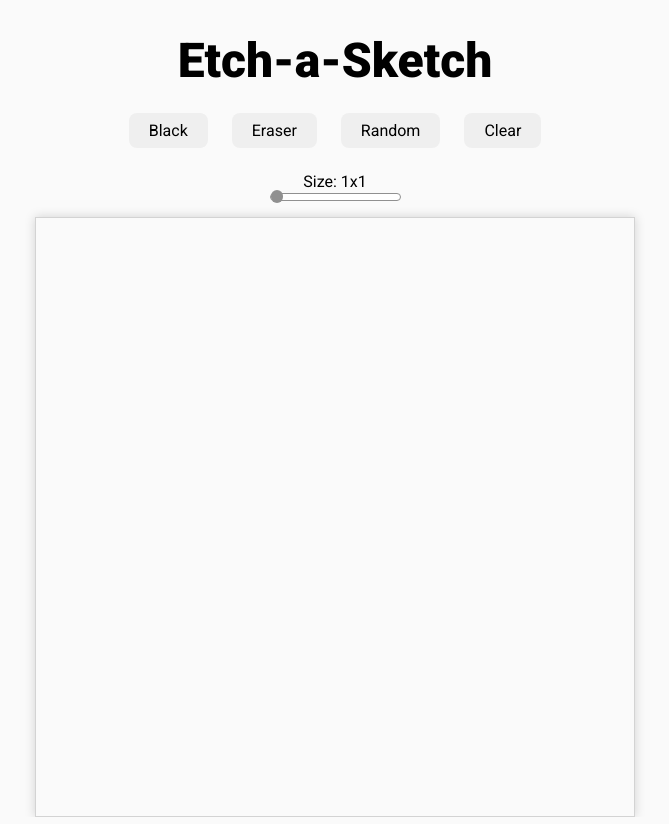
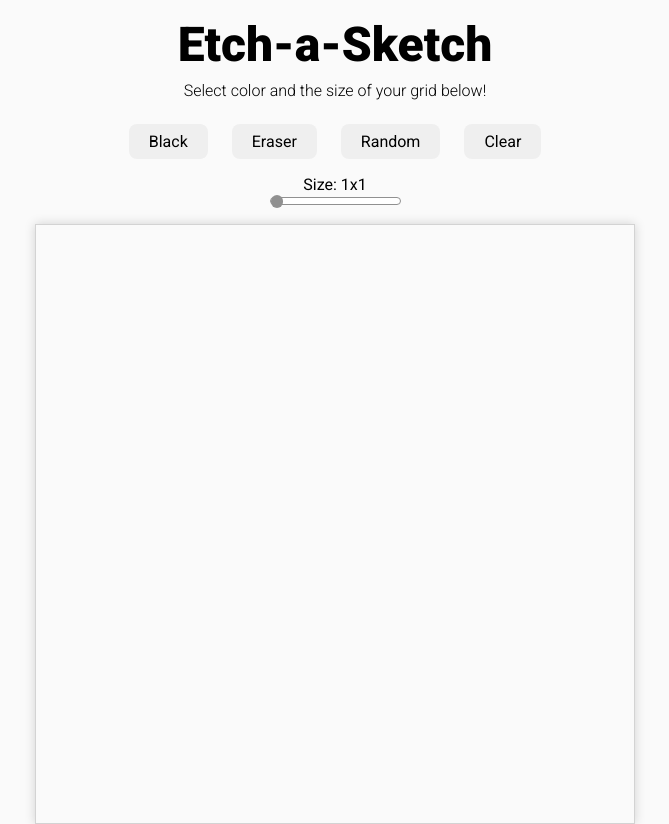
Before and after one commit to WayneTasaki/etch-a-sketch, a plain HTML site: page index.html in a window 1280 px wide. Shown: the whole page, without its empty margins (305-974 px from the left). Drawn offline with Linux system fonts and the light colour scheme.

Commit message:
added favicon and directions

```diff
--- a/index.html
+++ b/index.html
@@ -4,13 +4,17 @@
   <meta charset="UTF-8">
   <meta http-equiv="X-UA-Compatible" content="IE=edge">
   <meta name="viewport" content="width=device-width, initial-scale=1.0">
+  <link rel="shortcut icon" href="https://i.ibb.co/ZLCw1Vt/186401-grid-icon.png" type="image/x-icon">
   <link rel="stylesheet" href="styles.css">
   <script src="app.js" defer></script>
 
   <title>Etch-a-Sketch</title>
 </head>
 <body>
-  <header><p id="header">Etch-a-Sketch</p></header>
+  <header>
+    <p id="header">Etch-a-Sketch</p>
+    <p id="directions">Select color and the size of your grid below!</p>
+  </header>
   <main>
     <section id="control-section">
       <button class="highlight-hover" onclick="toggleColor('black', 'none')" id="black-button">Black</button>
--- a/styles.css
+++ b/styles.css
@@ -17,11 +17,17 @@ main {
   align-items: center;
 }
 
-header p {
-  padding-top: 2rem;
+#header {
+  padding-top: 1rem;
   text-align: center;
   font-size: 3rem;
   font-weight: 900;
+}
+
+#directions {
+  text-align: center;
+  font-weight: 300;
+  padding-top: .5rem;
 }
 
 #control-section {
@@ -33,7 +39,7 @@ header p {
 
 button {
   margin-top: 1.5rem;
-  margin-bottom: 1.5rem;
+  margin-bottom: 1rem;
   border-style: none;
   padding: .5em 1.25em;
   border-radius: .5rem;
@@ -53,11 +59,11 @@ button {
   align-items: center;
   justify-content: center;
   flex-direction: column;
-  margin-bottom: 1rem;
+  margin-bottom: 1.2rem;
 }
 
 .value-container {
-  margin-bottom: .1rem;
+  margin-bottom: .2rem;
 }
 
 .slider {
```
